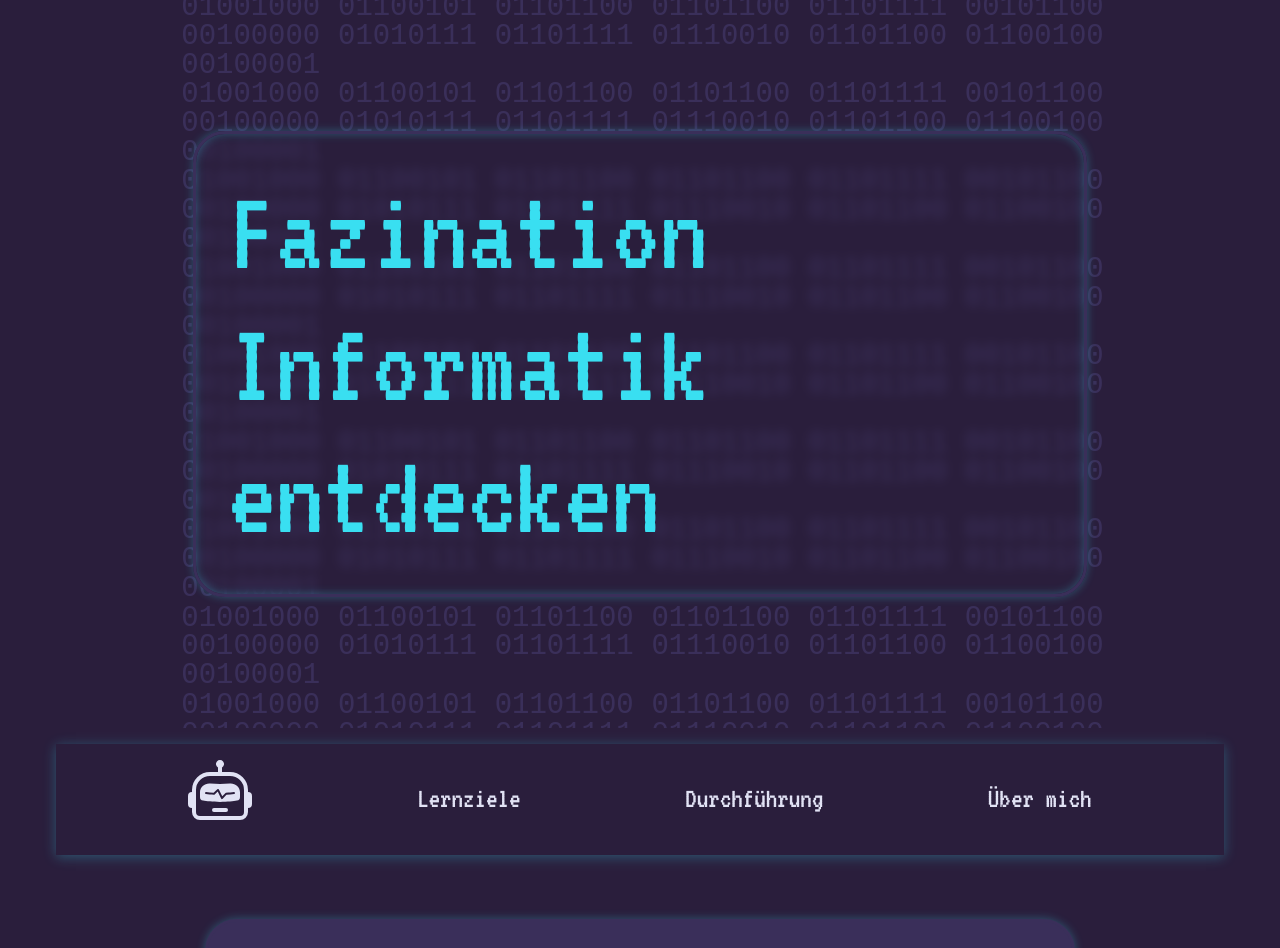
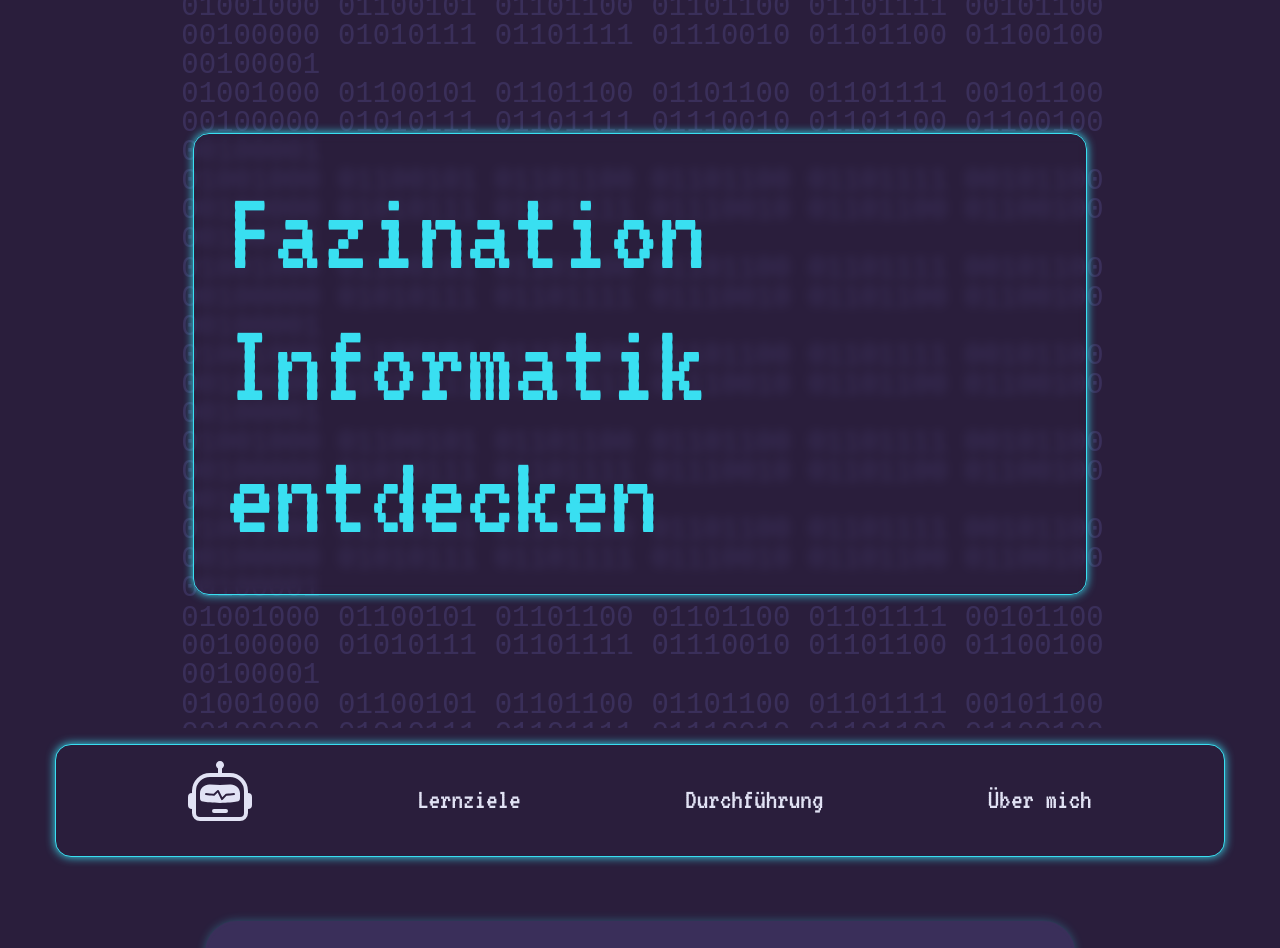
Before and after one commit to peterlepp/grundlagen-informatik-kurs01, an Astro site: page / in a window 1280 px wide. Shown: the top 948 px of the page. Built offline with nearby package versions, Linux system fonts and the light colour scheme; Astro itself is replaced by a stand-in of ours.

Commit message:
change Nav  Box-shadow change hero-container Box-shadow

```diff
--- a/src/pages/index.astro
+++ b/src/pages/index.astro
@@ -47,12 +47,12 @@ import '../styles/global.scss';
             <li class="ul-list-element">"Stopp"</li>
           </ul>
       </ol>
-     <p>Zusätzliche Hinweise:
+     <p>Extra Tips:
         <ul>
-		      <li>- Ermutigen Sie Kreativität und Experimentierfreude</li>
-		      <li>- Loben Sie Problemlösungsansätze</li>
-		      <li>- Machen Sie Fehler zu Lernchancen</li>
-		      <li>- Fördern Sie Teamarbeit und Kommunikation</li>
+		      <li>Ermutigen Sie Kreativität und Experimentierfreude</li>
+		      <li>Loben Sie Problemlösungsansätze</li>
+		      <li>Machen Sie Fehler zu Lernchancen</li>
+		      <li>Fördern Sie Teamarbeit und Kommunikation</li>
         </ul>
      </p>
 	      Dieser Kurs vermittelt grundlegende informatische Konzepte spielerisch und ohne digitale Hilfsmittel.
--- a/src/styles/global.scss
+++ b/src/styles/global.scss
@@ -47,16 +47,10 @@ header .hero-container{
 header #hero{
   backdrop-filter: blur(5px) brightness(100%);
   -webkit-backdrop-filter: blur(5px);
-
-  box-shadow: 0 0 0.5em rgba(57 223 241 / 0.3), inset 0 0 0.5em rgba(57 223 241 / 0.3);
-  border-color: var(--martinique);
-  border-style: solid;
-  border-width: 0.2rem;
   padding: 2rem;
-  border-color: var(--martinique);
-  border-style: solid;
-  border-width: 0.2rem;
-  border-radius: 2rem;
+  box-shadow: 0px 0px 10px  var(--picton-blue);
+  border: 1px solid var(--picton-blue);
+  border-radius: 1rem;
 
 }
 /* Basis Typogaphie*/
--- a/src/styles/topnav.scss
+++ b/src/styles/topnav.scss
@@ -16,7 +16,9 @@
   align-items: center;
   margin: 1rem auto;
   text-decoration: none;
-  box-shadow: 0px 2px 12px 0px rgba(57 223 241 / 0.3);
+  box-shadow: 0px 0px 10px  var(--picton-blue);
+  border: 1px solid var(--picton-blue);
+  border-radius: 1rem;
 }
 ul.topnav {
   display: flex;
```
